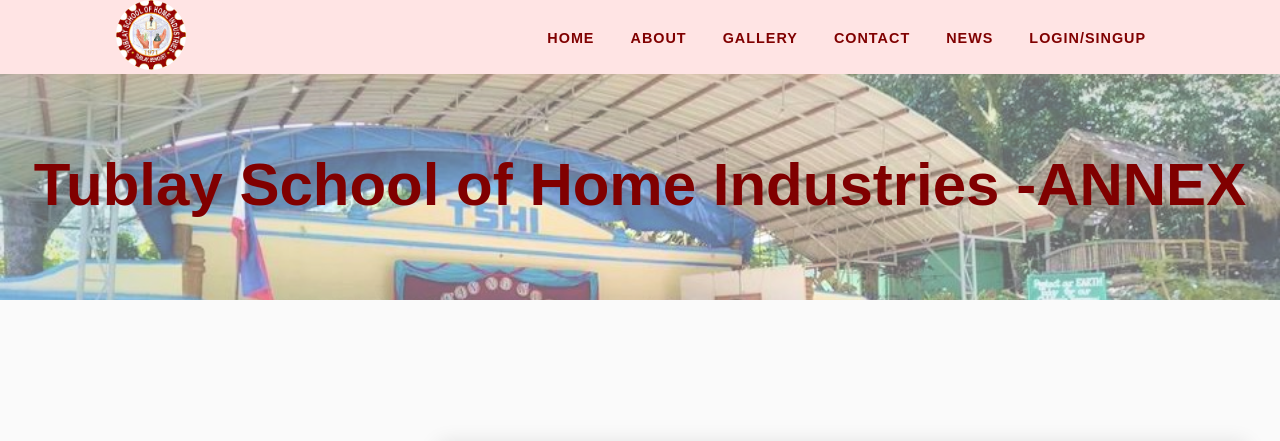
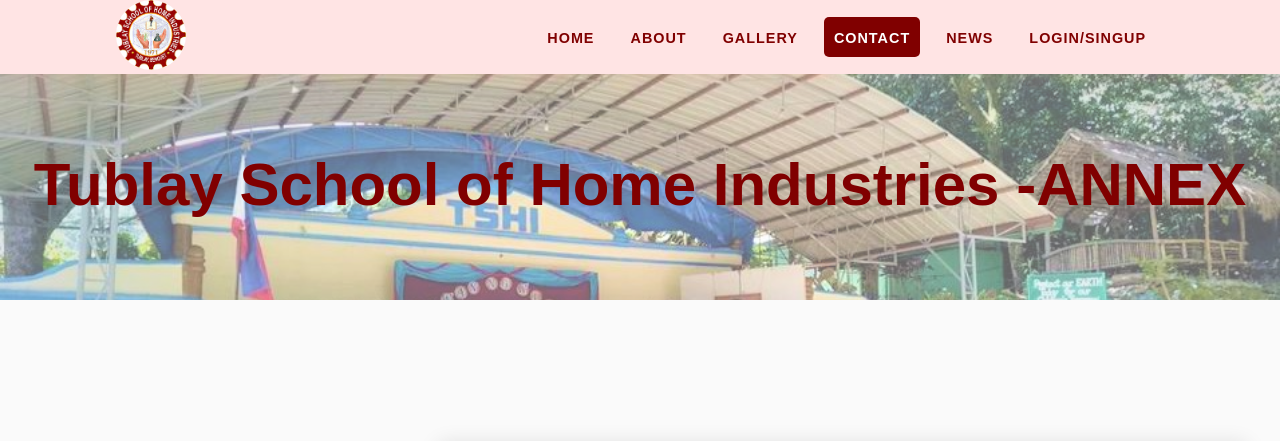
Before and after one commit to MinesDenry/TSHI-Annex, a plain HTML site: page contact.html in a window 1280 px wide. Shown: the top 441 px of the page. Drawn offline with Linux system fonts and the light colour scheme.

Commit message:
Update contact.html

```diff
--- a/contact.html
+++ b/contact.html
@@ -23,7 +23,7 @@
               <li class="uli"><a href="index.html">HOME</a></li>
                 <li class="uli"><a href="about.html">ABOUT</a></li>
                   <li class="uli"><a href="gallery.html">GALLERY</a></li>
-                  <li class="uli"><a href="contact.html">CONTACT</a></li>
+                  <li class="uli"><a class="current" href="contact.html">CONTACT</a></li>
                 <li class="uli"><a href="news.html">NEWS</a></li>
               <li class="uli"><a href="login_signup.html">LOGIN/SINGUP</a></li>
             </ul>
```
